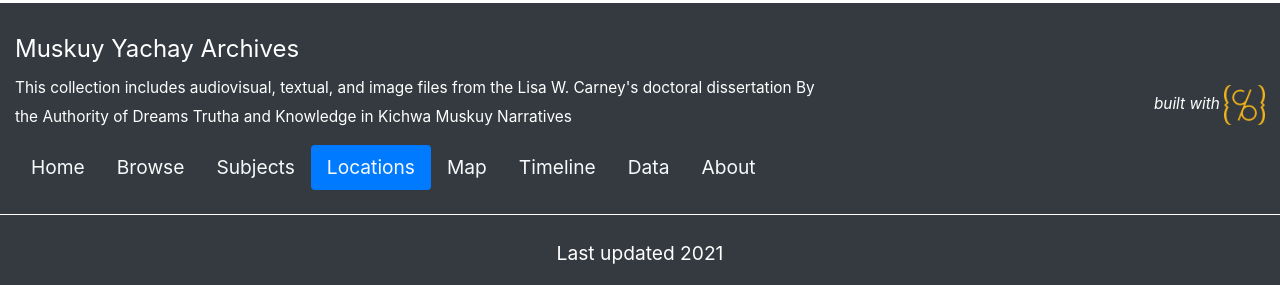
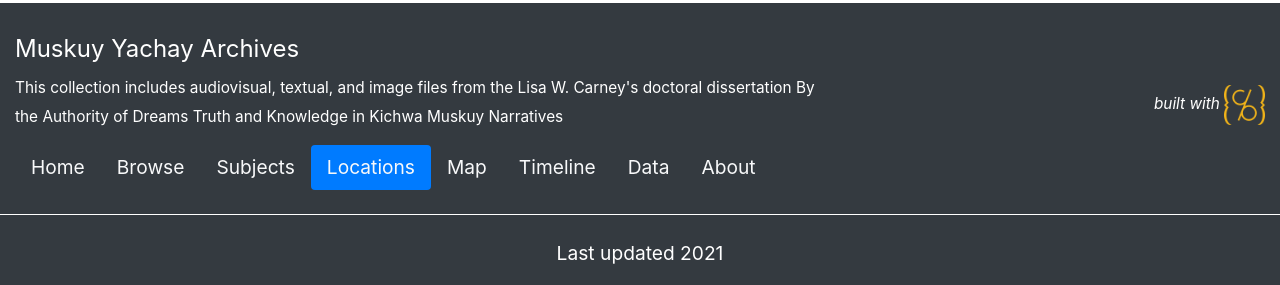
Before and after one commit to LWCarney/muskuyarchive, a Jekyll site: the page built from pages/locations.md, in a window 1280 px wide. Shown: the part 612-897 px from the top of the page. Built offline with Jekyll 4.4.1, drawn with Linux system fonts in a browser that asks for light colours.

Commit message:
removed typo

```diff
--- a/_config.yml
+++ b/_config.yml
@@ -25,7 +25,7 @@ title: Muskuy Yachay Archives
 tagline: Materials related to Kichwa-language muskuy narratives of the Runa of Ecuador
 # description appears in meta tags and other locations
 # this description might appear in search result lists, keep around 160 characters max
-description: "This collection includes audiovisual, textual, and image files from the Lisa W. Carney's doctoral dissertation By the Authority of Dreams Trutha and Knowledge in Kichwa Muskuy Narratives"
+description: "This collection includes audiovisual, textual, and image files from the Lisa W. Carney's doctoral dissertation By the Authority of Dreams Truth and Knowledge in Kichwa Muskuy Narratives"
 # creator of the digital collection, to appear in meta tags; we typically use our GitHub usernames but feel free to just use your name
 author: Lisa W. Carney, Ph.D.
 
```
